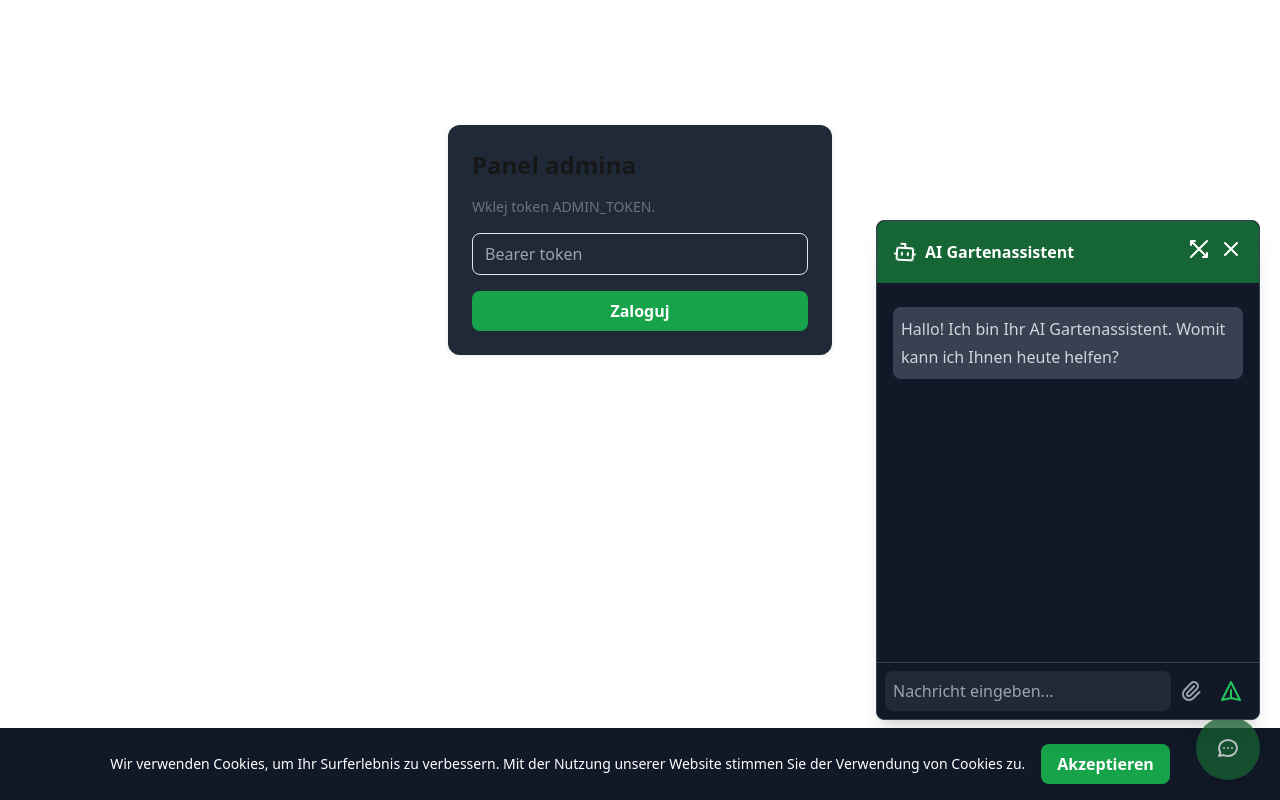
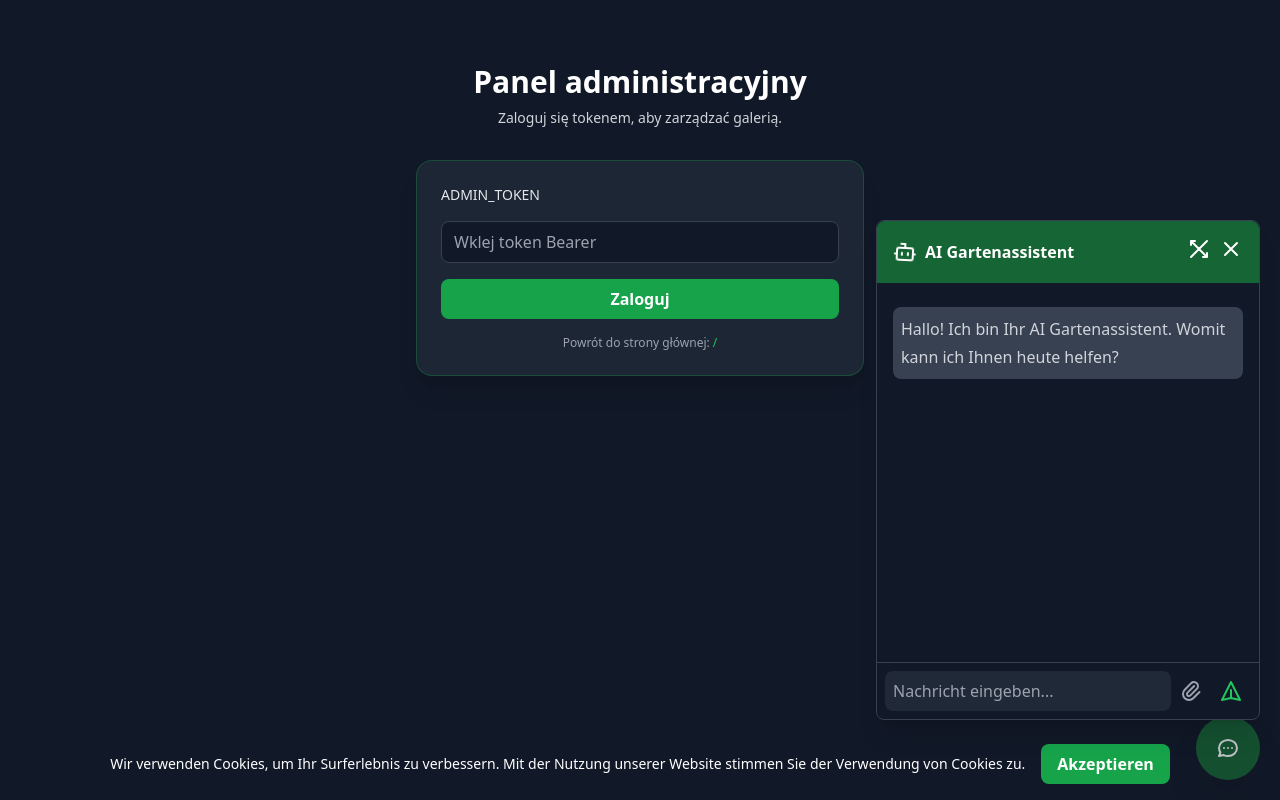
Before and after one commit to Bl4nk44/akgarten, a React (Vite) app: page /admin in a window 1280 px wide. Built offline with nearby package versions, Linux system fonts and the light colour scheme.

Commit message:
Admin UI styling: match site theme (dark bg, green accents), styled login and panel cards, inputs, drag'n'drop.

```diff
--- a/src/components/admin/AdminGallery.tsx
+++ b/src/components/admin/AdminGallery.tsx
@@ -7,21 +7,31 @@ type Pair = { id: string; title?: string; description?: string; before: { src: s
 type Manifest = { singleImages: Single[]; beforeAfterPairs: Pair[] };
 
 export default function AdminGallery() {
-  const { token } = useAdmin();
+  const { token, setToken } = useAdmin();
   const [tab, setTab] = useState<'list' | 'single' | 'pair'>('list');
 
   if (!token) return null;
   return (
-    <div className="container mx-auto px-4 py-10">
-      <div className="flex gap-2 mb-6">
-        <button onClick={()=>setTab('list')} className={`px-3 py-2 rounded ${tab==='list'?'bg-green-600 text-white':'bg-white dark:bg-gray-700'}`}>Lista</button>
-        <button onClick={()=>setTab('single')} className={`px-3 py-2 rounded ${tab==='single'?'bg-green-600 text-white':'bg-white dark:bg-gray-700'}`}>Dodaj zdjęcia</button>
-        <button onClick={()=>setTab('pair')} className={`px-3 py-2 rounded ${tab==='pair'?'bg-green-600 text-white':'bg-white dark:bg-gray-700'}`}>Dodaj parę</button>
+    <section className="min-h-screen bg-gray-50 dark:bg-gray-900 py-10">
+      <div className="container mx-auto px-4">
+        <div className="flex items-center justify-between mb-6">
+          <h1 className="text-3xl font-extrabold text-gray-900 dark:text-white">Panel administracyjny</h1>
+          <button onClick={()=>setToken(null)} className="px-3 py-1.5 rounded-lg bg-white dark:bg-gray-800 text-gray-800 dark:text-gray-200 border hover:bg-gray-50 dark:hover:bg-gray-700">Wyloguj</button>
+        </div>
+
+        <div className="bg-white dark:bg-gray-800/90 border border-green-600/30 rounded-2xl shadow-xl p-4">
+          <div className="flex flex-wrap gap-2 mb-6">
+            <button onClick={()=>setTab('list')} className={`px-3 py-2 rounded-lg transition ${tab==='list'?'bg-green-600 text-white':'bg-gray-100 dark:bg-gray-700 text-gray-800 dark:text-gray-200'}`}>Lista</button>
+            <button onClick={()=>setTab('single')} className={`px-3 py-2 rounded-lg transition ${tab==='single'?'bg-green-600 text-white':'bg-gray-100 dark:bg-gray-700 text-gray-800 dark:text-gray-200'}`}>Dodaj zdjęcia</button>
+            <button onClick={()=>setTab('pair')} className={`px-3 py-2 rounded-lg transition ${tab==='pair'?'bg-green-600 text-white':'bg-gray-100 dark:bg-gray-700 text-gray-800 dark:text-gray-200'}`}>Dodaj parę</button>
+          </div>
+
+          {tab==='list' && <AdminList />}
+          {tab==='single' && <UploadSingle />}
+          {tab==='pair' && <UploadPair />}
+        </div>
       </div>
-      {tab==='list' && <AdminList />}
-      {tab==='single' && <UploadSingle />}
-      {tab==='pair' && <UploadPair />}
-    </div>
+    </section>
   );
 }
 
@@ -43,10 +53,10 @@ function AdminList() {
     <div>
       <div className="grid grid-cols-1 sm:grid-cols-2 lg:grid-cols-4 gap-6">
         {items.map(it => (
-          <div key={it.id} className="bg-white dark:bg-gray-800 rounded-xl shadow overflow-hidden">
+          <div key={it.id} className="bg-white dark:bg-gray-900/60 border border-gray-200 dark:border-gray-700 rounded-xl shadow overflow-hidden">
             <img src={it.thumb} alt="thumb" className="w-full h-40 object-cover" />
             <div className="p-3 space-y-2">
-              <div className="font-semibold">{it.id} {it.kind==='pair' && <span className="text-xs text-gray-500">(para)</span>}</div>
+              <div className="font-semibold text-gray-900 dark:text-gray-100">{it.id} {it.kind==='pair' && <span className="text-xs text-gray-500">(para)</span>}</div>
               <MetaEditor id={it.id} initial={{ title: it.title, description: it.description }} onSaved={()=>setRefresh(x=>x+1)} />
               <DeleteButton id={it.id} onDeleted={()=>setRefresh(x=>x+1)} />
             </div>
@@ -65,8 +75,8 @@ function MetaEditor({ id, initial, onSaved }: { id: string; initial: { title?: s
 
   return (
     <div className="space-y-2">
-      <input value={title} onChange={(e)=>setTitle(e.target.value)} placeholder="Tytuł" className="w-full px-2 py-1 rounded border bg-transparent" />
-      <textarea value={description} onChange={(e)=>setDescription(e.target.value)} placeholder="Opis" className="w-full px-2 py-1 rounded border bg-transparent" rows={2} />
+      <input value={title} onChange={(e)=>setTitle(e.target.value)} placeholder="Tytuł" className="w-full px-3 py-2 rounded-lg border border-gray-200 dark:border-gray-700 bg-white dark:bg-gray-900 text-gray-900 dark:text-gray-100" />
+      <textarea value={description} onChange={(e)=>setDescription(e.target.value)} placeholder="Opis" className="w-full px-3 py-2 rounded-lg border border-gray-200 dark:border-gray-700 bg-white dark:bg-gray-900 text-gray-900 dark:text-gray-100" rows={2} />
       <div className="flex gap-2">
         <button disabled={busy} onClick={async ()=>{ setBusy(true); await fetch(`/api/admin/meta/${id}`, { method:'PATCH', headers: { 'Content-Type':'application/json', ...authHeader }, body: JSON.stringify({ title, description }) }); setBusy(false); onSaved(); }} className="px-3 py-1 rounded bg-green-600 text-white">Zapisz</button>
         <button disabled={busy} onClick={async ()=>{ setBusy(true); await fetch(`/api/admin/meta/${id}`, { method:'PATCH', headers: { 'Content-Type':'application/json', ...authHeader }, body: JSON.stringify({ title: '', description: '' }) }); setBusy(false); setTitle(''); setDescription(''); onSaved(); }} className="px-3 py-1 rounded bg-gray-200 dark:bg-gray-700">Wyczyść</button>
@@ -116,16 +126,16 @@ function UploadSingle() {
 
   return (
     <div className="space-y-4">
-      <div onDragOver={(e)=>e.preventDefault()} onDrop={onDrop} className="border-2 border-dashed rounded-xl p-10 text-center">
+      <div onDragOver={(e)=>e.preventDefault()} onDrop={onDrop} className="border-2 border-dashed border-green-600/40 bg-white dark:bg-gray-900 rounded-2xl p-10 text-center text-gray-700 dark:text-gray-300">
         Przeciągnij zdjęcia tutaj (JPG/PNG/WebP)
       </div>
-      {files.length>0 && <div className="text-sm text-gray-500">Wybrane: {files.map(f=>f.name).join(', ')}</div>}
+      {files.length>0 && <div className="text-sm text-gray-500 dark:text-gray-400">Wybrane: {files.map(f=>f.name).join(', ')}</div>}
       <div className="grid grid-cols-1 md:grid-cols-2 gap-3">
-        <input className="px-3 py-2 rounded border bg-transparent" placeholder="Tytuł (opcjonalnie)" value={title} onChange={(e)=>setTitle(e.target.value)} />
-        <input className="px-3 py-2 rounded border bg-transparent" placeholder="Opis (opcjonalnie)" value={description} onChange={(e)=>setDescription(e.target.value)} />
+        <input className="px-3 py-2 rounded-lg border border-gray-200 dark:border-gray-700 bg-white dark:bg-gray-900 text-gray-900 dark:text-gray-100" placeholder="Tytuł (opcjonalnie)" value={title} onChange={(e)=>setTitle(e.target.value)} />
+        <input className="px-3 py-2 rounded-lg border border-gray-200 dark:border-gray-700 bg-white dark:bg-gray-900 text-gray-900 dark:text-gray-100" placeholder="Opis (opcjonalnie)" value={description} onChange={(e)=>setDescription(e.target.value)} />
       </div>
-      <button onClick={uploadAll} className="px-4 py-2 rounded bg-green-600 text-white font-semibold">Wyślij {files.length>0?`(${files.length})`:''}</button>
-      {log.length>0 && <pre className="text-xs bg-black/50 text-white p-3 rounded max-h-60 overflow-auto">{log.join('\n')}</pre>}
+      <button onClick={uploadAll} className="px-4 py-2 rounded-lg bg-green-600 text-white font-semibold hover:bg-green-700">Wyślij {files.length>0?`(${files.length})`:''}</button>
+      {log.length>0 && <pre className="text-xs bg-black/60 text-white p-3 rounded-xl max-h-60 overflow-auto">{log.join('\n')}</pre>}
     </div>
   );
 }
@@ -154,19 +164,19 @@ function UploadPair() {
     <div className="space-y-4">
       <div className="grid grid-cols-1 md:grid-cols-2 gap-4">
         <div>
-          <div className="font-semibold mb-1">Before</div>
-          <input type="file" accept="image/*" onChange={(e)=>setBefore(e.target.files?.[0]||null)} />
+          <div className="font-semibold text-gray-900 dark:text-gray-100 mb-1">Before</div>
+          <input type="file" accept="image/*" onChange={(e)=>setBefore(e.target.files?.[0]||null)} className="block w-full text-sm text-gray-900 dark:text-gray-100 file:mr-4 file:py-2 file:px-4 file:rounded-lg file:border-0 file:text-sm file:font-semibold file:bg-green-50 file:text-green-700 hover:file:bg-green-100" />
         </div>
         <div>
-          <div className="font-semibold mb-1">After</div>
-          <input type="file" accept="image/*" onChange={(e)=>setAfter(e.target.files?.[0]||null)} />
+          <div className="font-semibold text-gray-900 dark:text-gray-100 mb-1">After</div>
+          <input type="file" accept="image/*" onChange={(e)=>setAfter(e.target.files?.[0]||null)} className="block w-full text-sm text-gray-900 dark:text-gray-100 file:mr-4 file:py-2 file:px-4 file:rounded-lg file:border-0 file:text-sm file:font-semibold file:bg-green-50 file:text-green-700 hover:file:bg-green-100" />
         </div>
       </div>
       <div className="grid grid-cols-1 md:grid-cols-2 gap-3">
-        <input className="px-3 py-2 rounded border bg-transparent" placeholder="Tytuł (opcjonalnie)" value={title} onChange={(e)=>setTitle(e.target.value)} />
-        <input className="px-3 py-2 rounded border bg-transparent" placeholder="Opis (opcjonalnie)" value={description} onChange={(e)=>setDescription(e.target.value)} />
+        <input className="px-3 py-2 rounded-lg border border-gray-200 dark:border-gray-700 bg-white dark:bg-gray-900 text-gray-900 dark:text-gray-100" placeholder="Tytuł (opcjonalnie)" value={title} onChange={(e)=>setTitle(e.target.value)} />
+        <input className="px-3 py-2 rounded-lg border border-gray-200 dark:border-gray-700 bg-white dark:bg-gray-900 text-gray-900 dark:text-gray-100" placeholder="Opis (opcjonalnie)" value={description} onChange={(e)=>setDescription(e.target.value)} />
       </div>
-      <button onClick={uploadPair} className="px-4 py-2 rounded bg-green-600 text-white font-semibold">Wyślij parę</button>
+      <button onClick={uploadPair} className="px-4 py-2 rounded-lg bg-green-600 text-white font-semibold hover:bg-green-700">Wyślij parę</button>
     </div>
   );
 }
--- a/src/components/admin/AdminLogin.tsx
+++ b/src/components/admin/AdminLogin.tsx
@@ -6,13 +6,31 @@ export default function AdminLogin() {
   const [val, setVal] = useState('');
 
   return (
-    <div className="min-h-[60vh] flex items-center justify-center">
-      <div className="w-full max-w-sm bg-white dark:bg-gray-800 rounded-xl shadow p-6 space-y-4">
-        <h1 className="text-2xl font-bold">Panel admina</h1>
-        <p className="text-sm text-gray-500">Wklej token ADMIN_TOKEN.</p>
-        <input className="w-full px-3 py-2 rounded border bg-transparent" placeholder="Bearer token" value={val} onChange={(e)=>setVal(e.target.value)} />
-        <button onClick={()=> val && setToken(val)} className="w-full px-4 py-2 rounded bg-green-600 text-white font-semibold hover:bg-green-700">Zaloguj</button>
+    <section className="min-h-screen bg-gray-50 dark:bg-gray-900 py-16">
+      <div className="container mx-auto px-4">
+        <div className="max-w-md mx-auto">
+          <div className="mb-8 text-center">
+            <h1 className="text-3xl font-extrabold text-gray-900 dark:text-white">Panel administracyjny</h1>
+            <p className="text-sm text-gray-600 dark:text-gray-300 mt-2">Zaloguj się tokenem, aby zarządzać galerią.</p>
+          </div>
+          <div className="w-full bg-white dark:bg-gray-800/90 rounded-2xl shadow-xl border border-green-600/30 p-6 space-y-4">
+            <label className="block text-sm font-medium text-gray-700 dark:text-gray-200">ADMIN_TOKEN</label>
+            <input
+              className="w-full px-3 py-2 rounded-lg border border-gray-200 dark:border-gray-700 bg-white dark:bg-gray-900 text-gray-900 dark:text-gray-100 focus:outline-none focus:ring-2 focus:ring-green-500"
+              placeholder="Wklej token Bearer"
+              value={val}
+              onChange={(e)=>setVal(e.target.value)}
+            />
+            <button
+              onClick={()=> val && setToken(val)}
+              className="w-full px-4 py-2 rounded-lg bg-green-600 text-white font-semibold hover:bg-green-700 transition-colors"
+            >
+              Zaloguj
+            </button>
+            <p className="text-xs text-gray-500 dark:text-gray-400 text-center">Powrót do strony głównej: <a href="/" className="text-green-500 hover:text-green-400">/</a></p>
+          </div>
+        </div>
       </div>
-    </div>
+    </section>
   );
 }
```
